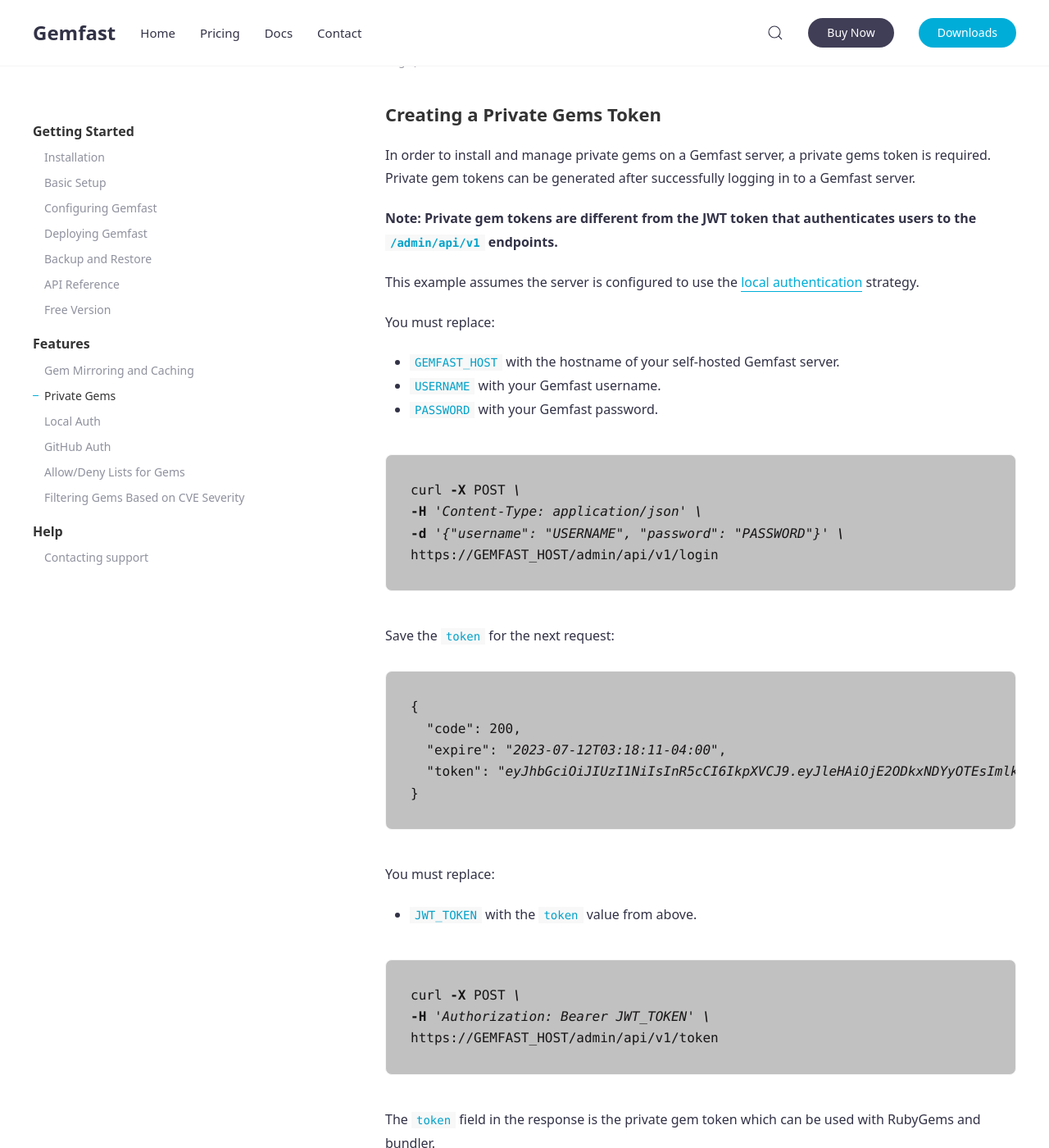
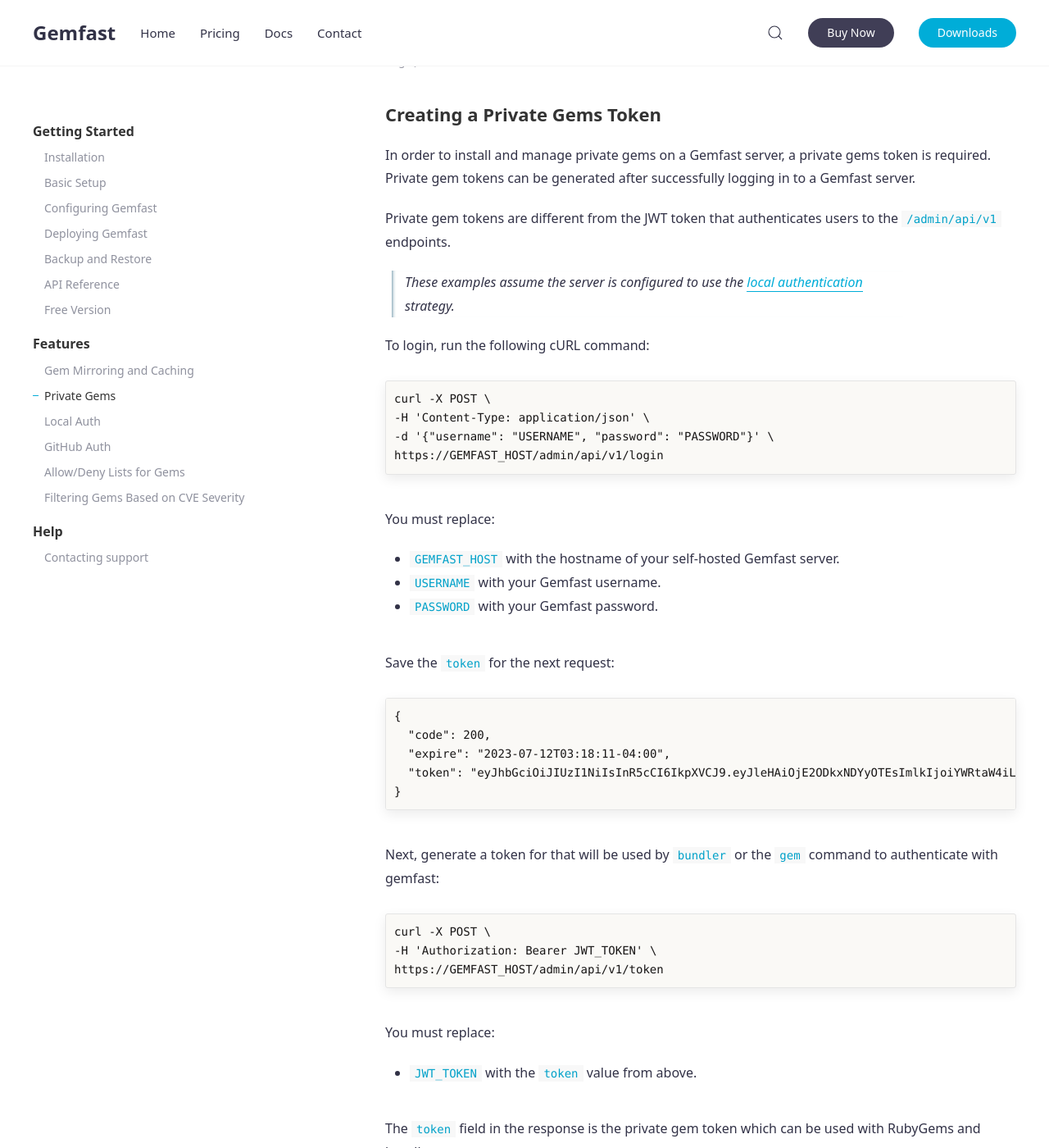
Before and after one commit to gemfast/www, a Jekyll site: the page built from _docs/private_gems.md, in a window 1280 px wide and 1400 px high, scrolled down 216 px. Shown: the whole window at 82% size. Built offline with Jekyll 4.4.1, drawn with Linux system fonts in a browser that asks for light colours; some of the changed text lies outside the part shown.

Commit message:
Change code block bg color.
Signed-off-by: Gregory Schofield <greg.c.schofield@gmail.com>

````diff
--- a/_docs/private_gems.md
+++ b/_docs/private_gems.md
@@ -10,15 +10,15 @@ order: 3
 
 In order to install and manage private gems on a Gemfast server, a private gems token is required. Private gem tokens can be generated after successfully logging in to a Gemfast server.
 
-**Note: Private gem tokens are different from the JWT token that authenticates users to the `/admin/api/v1` endpoints.**
+Private gem tokens are different from the JWT token that authenticates users to the `/admin/api/v1` endpoints.
 
-This example assumes the server is configured to use the [local authentication](/local_auth) strategy.
+<aside>
+  <p>
+    These examples assume the server is configured to use the <a href="/docs/local_auth">local authentication</a> strategy.
+  </p>
+</aside>
 
-You must replace:
-
-* `GEMFAST_HOST` with the hostname of your self-hosted Gemfast server.
-* `USERNAME` with your Gemfast username.
-* `PASSWORD` with your Gemfast password.
+To login, run the following cURL command:
 
 ```bash
 curl -X POST \
@@ -26,6 +26,12 @@ curl -X POST \
 -d '{"username": "USERNAME", "password": "PASSWORD"}' \
 https://GEMFAST_HOST/admin/api/v1/login
 ```
+
+You must replace:
+
+* `GEMFAST_HOST` with the hostname of your self-hosted Gemfast server.
+* `USERNAME` with your Gemfast username.
+* `PASSWORD` with your Gemfast password.
 
 Save the `token` for the next request:
 
@@ -37,15 +43,17 @@ Save the `token` for the next request:
 }
 ```
 
-You must replace:
-
-* `JWT_TOKEN` with the `token` value from above.
+Next, generate a token for that will be used by `bundler` or the `gem` command to authenticate with gemfast:
 
 ```bash
 curl -X POST \
 -H 'Authorization: Bearer JWT_TOKEN' \
 https://GEMFAST_HOST/admin/api/v1/token
 ```
+
+You must replace:
+
+* `JWT_TOKEN` with the `token` value from above.
 
 The `token` field in the response is the private gem token which can be used with RubyGems and bundler.
 
@@ -64,25 +72,18 @@ Gemfast supports tokens with granular permissions. A user's role determines what
 
 In order to push gems to Gemfast, add an entry to `~/.gem/credentials`.
 
+```yaml
+:gemfast: USERNAME:TOKEN
+```
+
 You must replace:
 
 * `USERNAME` with your Gemfast username.
 * `TOKEN` with your Gemfast private gems token.
 
-```yaml
-:gemfast: USERNAME:TOKEN
-```
-
 #### Installing Private Gems from Gemfast
 
 To install gems, you need to authenticate using your private gems token by updating your gem sources to include https://USERNAME:TOKEN@GEMFAST_HOST/NAMESPACE.
-
-You must replace:
-
-* `GEMFAST_HOST` with the hostname of your self-hosted Gemfast server.
-* `USERNAME` with your Gemfast username.
-* `TOKEN` with your Gemfast private gems token.
-* `NAMESPACE` with the value of `private_gems_namespace` from `/etc/gemfast/gemfast.hcl`. By default the namespace is `private`
 
 To use private gems with `bundler`, add a source scope to your `Gemfile`:
 
@@ -95,6 +96,13 @@ source "https://USERNAME:TOKEN@GEMFAST_HOST/NAMESPACE" do
   gem "GEM_NAME"
 end
 ```
+
+You must replace:
+
+* `GEMFAST_HOST` with the hostname of your self-hosted Gemfast server.
+* `USERNAME` with your Gemfast username.
+* `TOKEN` with your Gemfast private gems token.
+* `NAMESPACE` with the value of `private_gems_namespace` from `/etc/gemfast/gemfast.hcl`. By default the namespace is `private`
 
 It is also possible to set the `USERNAME` and `TOKEN` values in the `bundler` configuration so they are not present in the `Gemfile`:
 
@@ -149,6 +150,11 @@ gem push --key gemfast \
 pkg/GEM_NAME-0.0.1.gem
 ```
 
+You must replace:
+
+* `GEMFAST_HOST` with the hostname of your self-hosted Gemfast server.
+* `NAMESPACE` with the value of `private_gems_namespace` from `/etc/gemfast/gemfast.hcl`. By default the namespace is `private`
+
 Gemfast also supports "Gem in a Box" style uploads:
 
 ```bash
@@ -158,16 +164,16 @@ gem inabox -g https://USERNAME:TOKEN@GEMFAST_HOST/NAMESPACE \
 pkg/GEM_NAME-0.0.1.gem
 ```
 
-#### Deleting a Private Gem from Gemfast
-
-Gemfast supports the existing RubyGems API for yanking gems.
-
 You must replace:
 
 * `GEMFAST_HOST` with the hostname of your self-hosted Gemfast server.
 * `USERNAME` with your Gemfast username.
 * `TOKEN` with your Gemfast private gems token.
 * `NAMESPACE` with the value of `private_gems_namespace` from `/etc/gemfast/gemfast.hcl`. By default the namespace is `private`
+
+#### Deleting a Private Gem from Gemfast
+
+Gemfast supports the existing RubyGems API for yanking gems.
 
 To delete (yank) a private gem, use the `gem` CLI:
 
@@ -177,14 +183,23 @@ gem yank --key gemfast \
 GEM_NAME -v VERSION
 ```
 
-It is also possible to delete a private gem using the API directly.
-
 You must replace:
 
-* `JWT_TOKEN` with the `token` value received from a successful login to `/admin/api/v1/login`.
+* `GEMFAST_HOST` with the hostname of your self-hosted Gemfast server.
+* `NAMESPACE` with the value of `private_gems_namespace` from `/etc/gemfast/gemfast.hcl`. By default the namespace is `private`
+
+It is also possible to delete a private gem using the API directly.
 
 ```bash
 curl -X DELETE \
 -H 'Authorization: JWT_TOKEN' \
 https://GEMFAST_HOST/NAMESPACE/api/v1/gems/yank?gem=GEM_NAME&version=VERSION
 ```
+
+You must replace:
+
+* `JWT_TOKEN` with the `token` value received from a successful login to `/admin/api/v1/login`.
+* `GEMFAST_HOST` with the hostname of your self-hosted Gemfast server.
+* `USERNAME` with your Gemfast username.
+* `TOKEN` with your Gemfast private gems token.
+* `NAMESPACE` with the value of `private_gems_namespace` from `/etc/gemfast/gemfast.hcl`. By default the namespace is `private`
--- a/_sass/syntax-highlighting/bw.scss
+++ b/_sass/syntax-highlighting/bw.scss
@@ -1,46 +1,11 @@
 
 pre.highlight {
-    background-color: #c1c1c1;
-    border: solid 1px $border-xlight;
-    // box-shadow: $global-medium-box-shadow;
-    padding: $padding-padding;
-    border-radius: $border-radius-small;
+    background-color: #FAF9F6;
+    // border: solid 1px $border-xlight;
+    box-shadow: $global-medium-box-shadow;
+    // padding: $padding-padding;
+    // border-radius: $border-radius-small;
     color: #171515;
-    font-size: 1em;
+    // font-size: 1em;
     font-weight: 300;
 }
-
-.highlight .hll { background-color: #ffffcc }
-.highlight .c { font-style: italic } /* Comment */
-.highlight .err { } /* Error */
-.highlight .k { font-weight: bold } /* Keyword */
-.highlight .cm { font-style: italic } /* Comment.Multiline */
-.highlight .c1 { font-style: italic } /* Comment.Single */
-.highlight .cs { font-style: italic } /* Comment.Special */
-.highlight .ge { font-style: italic } /* Generic.Emph */
-.highlight .gh { font-weight: bold } /* Generic.Heading */
-.highlight .gp { font-weight: bold } /* Generic.Prompt */
-.highlight .gs { font-weight: bold } /* Generic.Strong */
-.highlight .gu { font-weight: bold } /* Generic.Subheading */
-.highlight .kc { font-weight: bold } /* Keyword.Constant */
-.highlight .kd { font-weight: bold } /* Keyword.Declaration */
-.highlight .kn { font-weight: bold } /* Keyword.Namespace */
-.highlight .kr { font-weight: bold } /* Keyword.Reserved */
-.highlight .s { font-style: italic } /* Literal.String */
-.highlight .nc { font-weight: bold } /* Name.Class */
-.highlight .ni { font-weight: bold } /* Name.Entity */
-.highlight .ne { font-weight: bold } /* Name.Exception */
-.highlight .nn { font-weight: bold } /* Name.Namespace */
-.highlight .nt { font-weight: bold } /* Name.Tag */
-.highlight .ow { font-weight: bold } /* Operator.Word */
-.highlight .sb { font-style: italic } /* Literal.String.Backtick */
-.highlight .sc { font-style: italic } /* Literal.String.Char */
-.highlight .sd { font-style: italic } /* Literal.String.Doc */
-.highlight .s2 { font-style: italic } /* Literal.String.Double */
-.highlight .se { font-weight: bold; font-style: italic } /* Literal.String.Escape */
-.highlight .sh { font-style: italic } /* Literal.String.Heredoc */
-.highlight .si { font-weight: bold; font-style: italic } /* Literal.String.Interpol */
-.highlight .sx { font-style: italic } /* Literal.String.Other */
-.highlight .sr { font-style: italic } /* Literal.String.Regex */
-.highlight .s1 { font-style: italic } /* Literal.String.Single */
-.highlight .ss { font-style: italic } /* Literal.String.Symbol */
--- a/assets/css/main.scss
+++ b/assets/css/main.scss
@@ -21,3 +21,16 @@
 // Other vendor styles
 // @import "syntax-highlighting/cld";
 @import "syntax-highlighting/bw";
+
+aside {
+    width: 80%;
+    padding-left: 0.5rem;
+    margin-left: 0.5rem;
+    box-shadow: inset 5px 0 5px -5px #29627e;
+    font-style: italic;
+
+  }
+
+  aside > p {
+    margin: 0.5rem;
+  }
````
Also changed, not shown: other parts of _docs/private_gems.md (+0 -7 lines).
